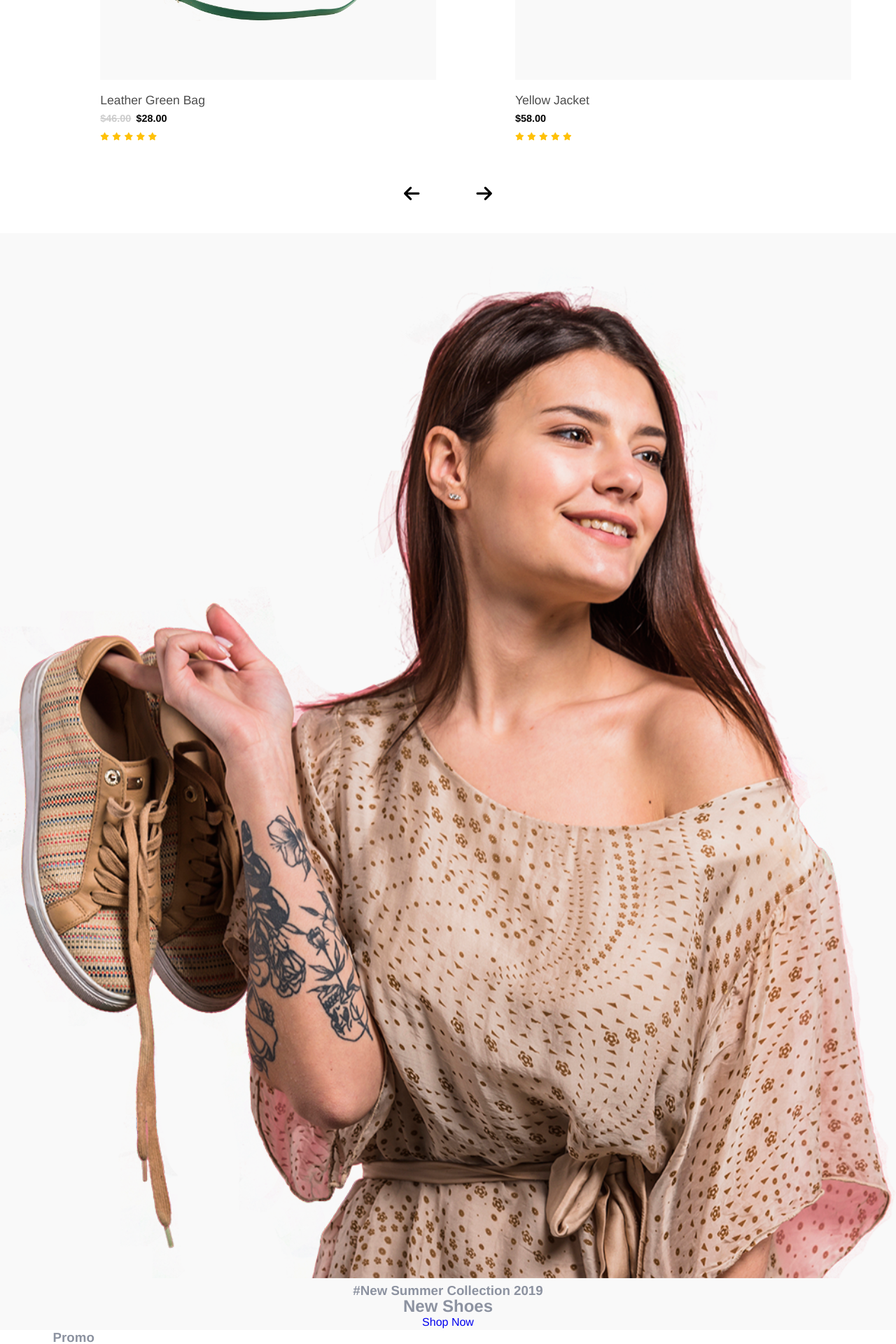
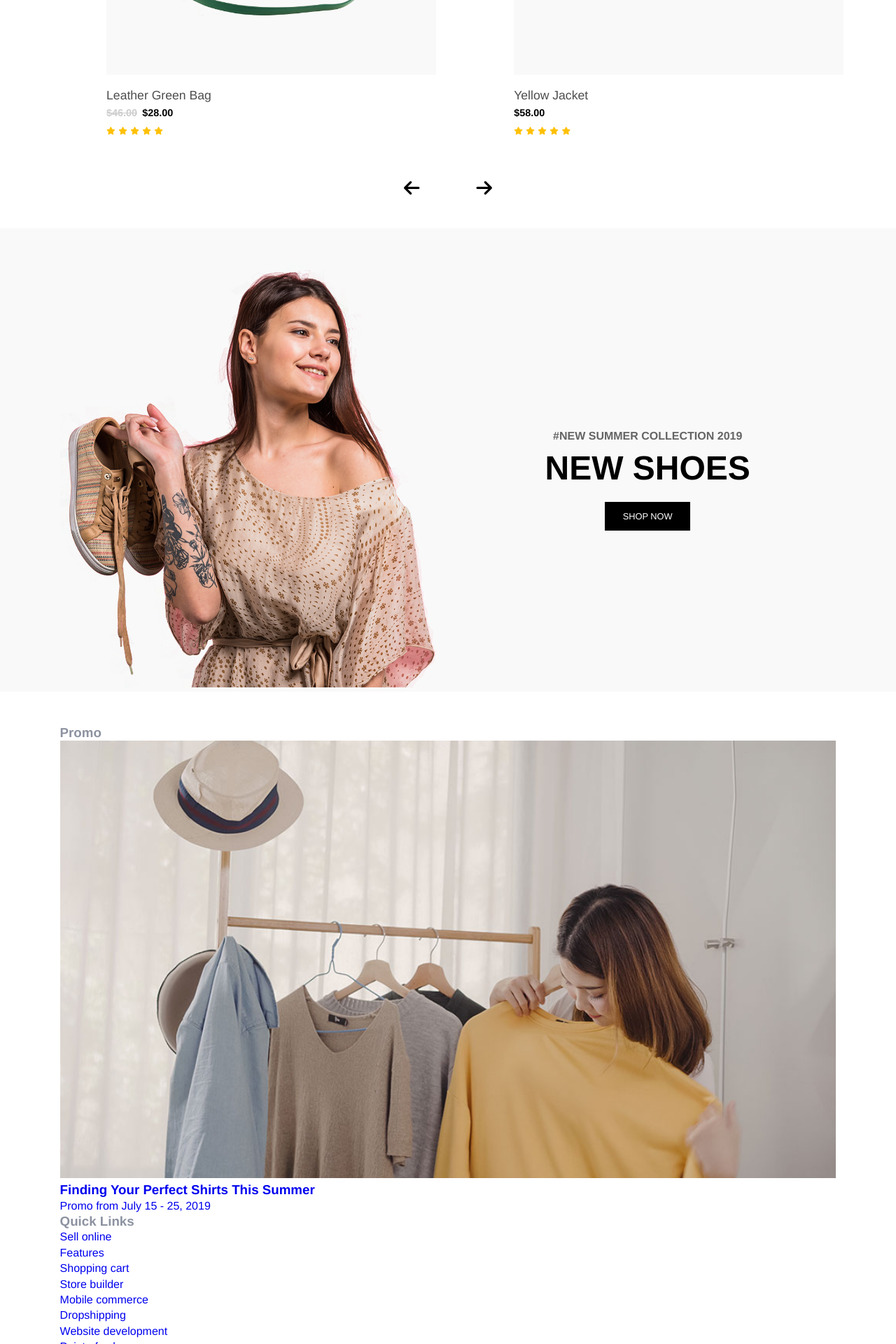
Before and after one commit to MarcosQuaOli/ShopMax, a PHP site: page / in a window 1280 px wide. Shown: the part 3030-4950 px from the top of the page at 70% size. Run offline with PHP 8.4, Linux system fonts and the light colour scheme; some libraries are stand-ins or nearby versions.

Commit message:
Update banner section

```diff
--- a/css/style.css
+++ b/css/style.css
@@ -25,16 +25,16 @@ body {
   margin: 0 auto; }
   @media (min-width: 576px) {
     .container {
-      max-width: 550px; } }
+      max-width: 540px; } }
   @media (min-width: 768px) {
     .container {
-      max-width: 750px; } }
+      max-width: 740px; } }
   @media (min-width: 992px) {
     .container {
-      max-width: 980px; } }
+      max-width: 960px; } }
   @media (min-width: 1200px) {
     .container {
-      max-width: 1180px; } }
+      max-width: 1160px; } }
 
 .header {
   display: flex;
@@ -107,7 +107,8 @@ body {
 .banner {
   background-color: #f9f9f9;
   text-align: center;
-  padding-top: 3em; }
+  padding-top: 3em;
+  margin-bottom: 3em; }
   .banner__container {
     display: grid;
     grid-template-columns: repeat(auto-fit, minmax(300px, 1fr));
--- a/index.html
+++ b/index.html
@@ -248,12 +248,16 @@
 		</section>
 
 		<section class="banner">
-			<img src="images/model_6.png">
+			<div class="container banner__container">
+				<div class="banner__content">
+					<h2>#New Summer Collection 2019</h2>
+					<h1>New Shoes</h1>
+					<a href="#">Shop Now</a>
+				</div>
 
-			<div>
-				<h3>#New Summer Collection 2019</h3>
-				<h2>New Shoes</h2>
-				<a href="#">Shop Now</a>
+				<div class="banner__img">
+					<img src="images/model_6.png">
+				</div>
 			</div>
 		</section>
 
--- a/sass/style.scss
+++ b/sass/style.scss
@@ -5,16 +5,16 @@
 	margin: 0 auto;
 
 	@media (min-width: 576px) {
-		max-width: 550px;
+		max-width: 540px;
 	}
 	@media (min-width: 768px) {
-		max-width: 750px;
+		max-width: 740px;
 	}
 	@media (min-width: 992px) {
-		max-width: 980px;
+		max-width: 960px;
 	}
 	@media (min-width: 1200px) {
-		max-width: 1180px;
+		max-width: 1160px;
 	}
 }
 
@@ -123,6 +123,7 @@
 	background-color: #f9f9f9;
 	text-align: center;
 	padding-top: 3em;
+	margin-bottom: 3em;
 
 	&__container {
 		display: grid;
```
Also changed, not shown: 1 other file.
